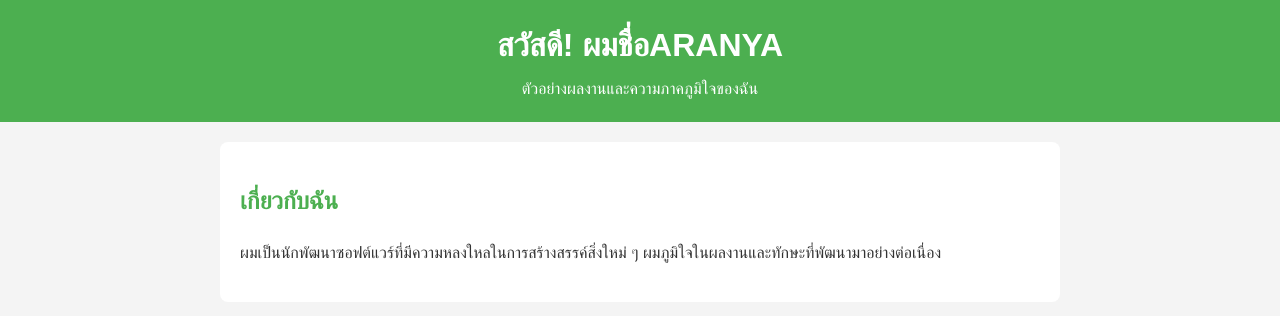
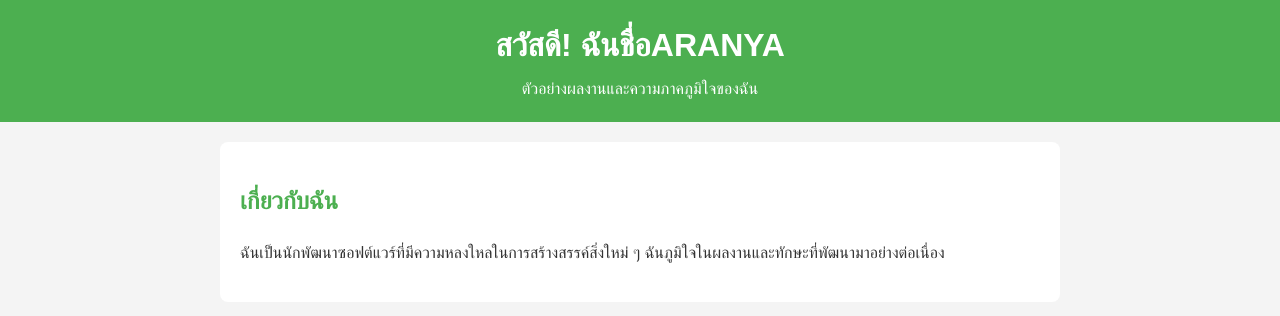
Before and after one commit to s34824-ui/Picpw.github.io, a plain HTML site: page index.html in a window 1280 px wide. Shown: the top 316 px of the page. Drawn offline with Linux system fonts and the light colour scheme.

Commit message:
Update index.html

```diff
--- a/index.html
+++ b/index.html
@@ -12,7 +12,7 @@
 
     <!-- ส่วนหัวของเว็บ -->
     <header>
-        <h1>สวัสดี! ผมชื่อARANYA</h1>
+        <h1>สวัสดี! ฉันชื่อARANYA</h1>
         <p>ตัวอย่างผลงานและความภาคภูมิใจของฉัน</p>
     </header>
 
@@ -20,8 +20,8 @@
     <section id="about">
         <h2>เกี่ยวกับฉัน</h2>
         <p>
-            ผมเป็นนักพัฒนาซอฟต์แวร์ที่มีความหลงใหลในการสร้างสรรค์สิ่งใหม่ ๆ
-            ผมภูมิใจในผลงานและทักษะที่พัฒนามาอย่างต่อเนื่อง
+            ฉันเป็นนักพัฒนาซอฟต์แวร์ที่มีความหลงใหลในการสร้างสรรค์สิ่งใหม่ ๆ
+            ฉันภูมิใจในผลงานและทักษะที่พัฒนามาอย่างต่อเนื่อง
         </p>
     </section>
 
```
